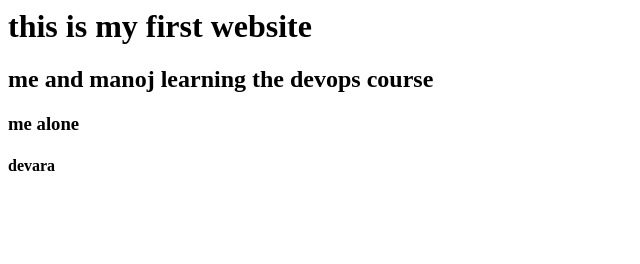
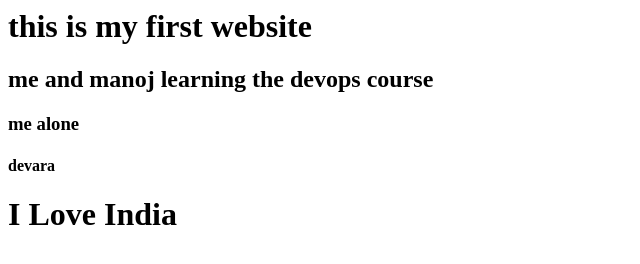
Before and after one commit to k-sreekanth29/myweb, a plain HTML site: page index.html in a window 1280 px wide. Shown: the whole page, without its empty margins (0-640 px from the left). Drawn offline with Linux system fonts and the light colour scheme.

Commit message:
Update index.html

```diff
--- a/index.html
+++ b/index.html
@@ -2,3 +2,4 @@
 <h2> me and manoj learning the devops course</h2>
 <h3> me alone </h3>
 <h4> devara</h4>
+<h1> I Love India</h1>
```
